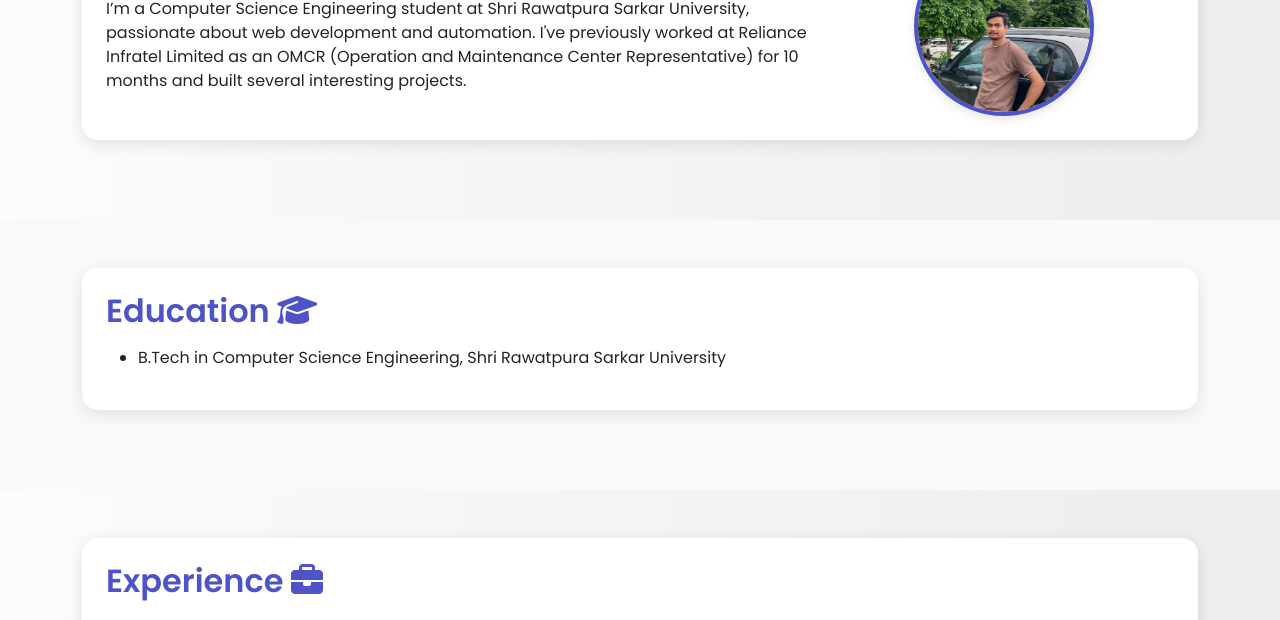
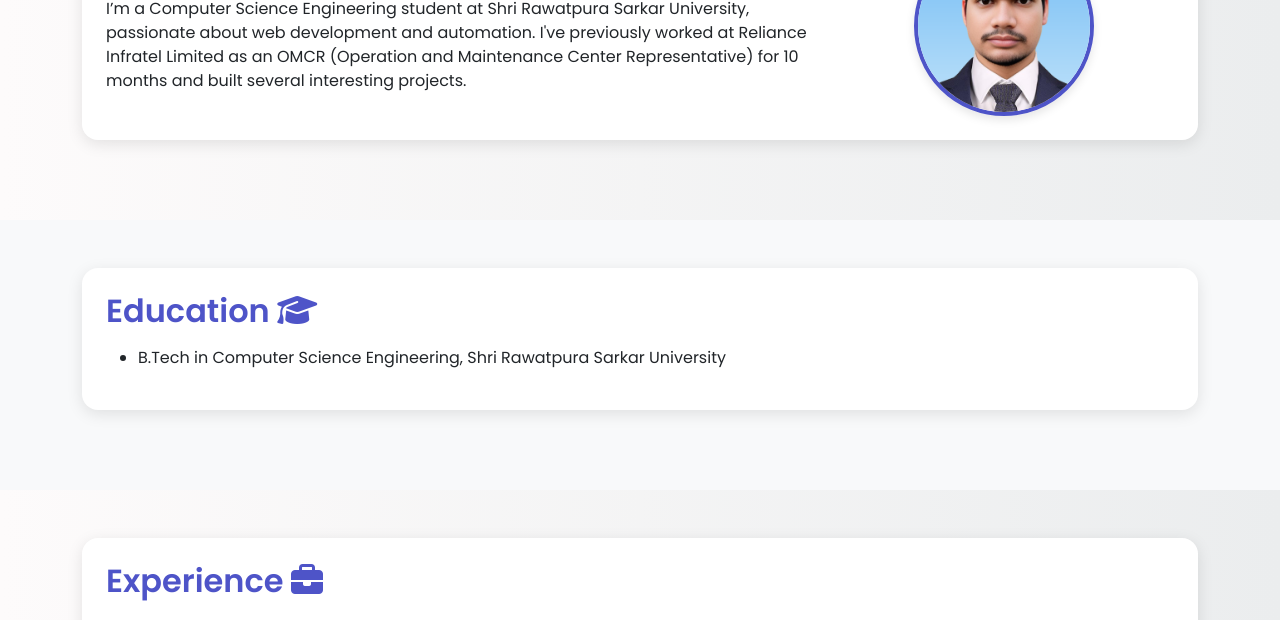
Before and after one commit to mohdsohel-07/portfolio, a plain HTML site: page index.html in a window 1280 px wide. Shown: the part 480-1100 px from the top of the page. Drawn offline with nearby package versions, Linux system fonts and the light colour scheme.

Commit message:
Update index.html

```diff
--- a/index.html
+++ b/index.html
@@ -56,7 +56,7 @@
           </p>
         </div>
         <div class="col-lg-4 text-center">
-          <img src="me.jpeg" class="img-fluid profile-photo" alt="Mohd Sohel">
+          <img src="me.png" class="img-fluid profile-photo" alt="Mohd Sohel">
         </div>
       </div>
     </div>
```
